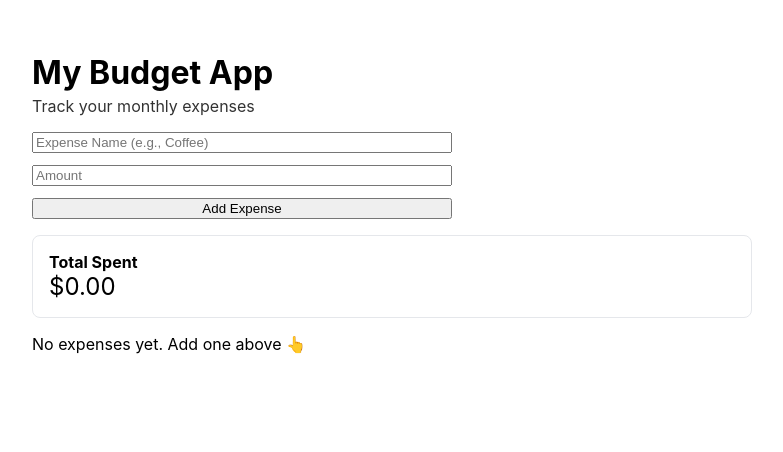
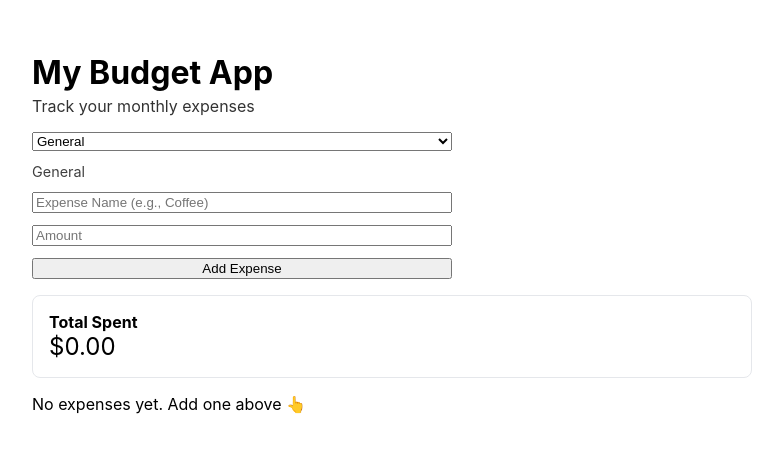
Before and after one commit to mikedevpro/budget_app, a React (Create React App) app: page / in a window 1280 px wide. Shown: the top 452 px of the page, without its empty margins (248-1031 px from the left). Built offline with nearby package versions, Linux system fonts and the light colour scheme.

Commit message:
Add expense categories

```diff
--- a/src/components/ExpenseForm.jsx
+++ b/src/components/ExpenseForm.jsx
@@ -4,6 +4,7 @@
   const [name, setName] = useState('');
   const [amount, setAmount] = useState('');
   const [error, setError] = useState('');
+  const [category, setCategory] = useState('General');
 
   const handleSubmit = (e) => {
     e.preventDefault();
@@ -27,6 +28,7 @@
       id: crypto.randomUUID(),
       name: trimmed,
       amount: Number(numericAmount.toFixed(2)),
+      category,
       createdAt: new Date().toISOString(),
     });
 
@@ -39,6 +41,20 @@
       onSubmit={handleSubmit}
       style={{ display: 'grid', gap: '0.75rem', maxWidth: 420}}
     >
+      <select value={category} onChange={(e) => setCategory(e.target.value)}>
+        <option value="General">General</option>
+        <option value="Food">Food</option>
+        <option value="Transport">Transport</option>
+        <option value="Entertainment">Entertainment</option>
+        <option value="Shopping">Shopping</option>
+        <option value="Utilities">Utilities</option>
+        <option value="Health">Health</option>
+        <option value="Other">Other</option>
+      </select>
+
+      <span style={{ opacity: 0.75, fontSize: '0.9rem' }}>
+        {category}
+      </span>
 
       <input
         value={name}
@@ -63,6 +79,7 @@
       )}
 
       <button type='submit'>Add Expense</button>
+
     </form>
   );
 }
```
